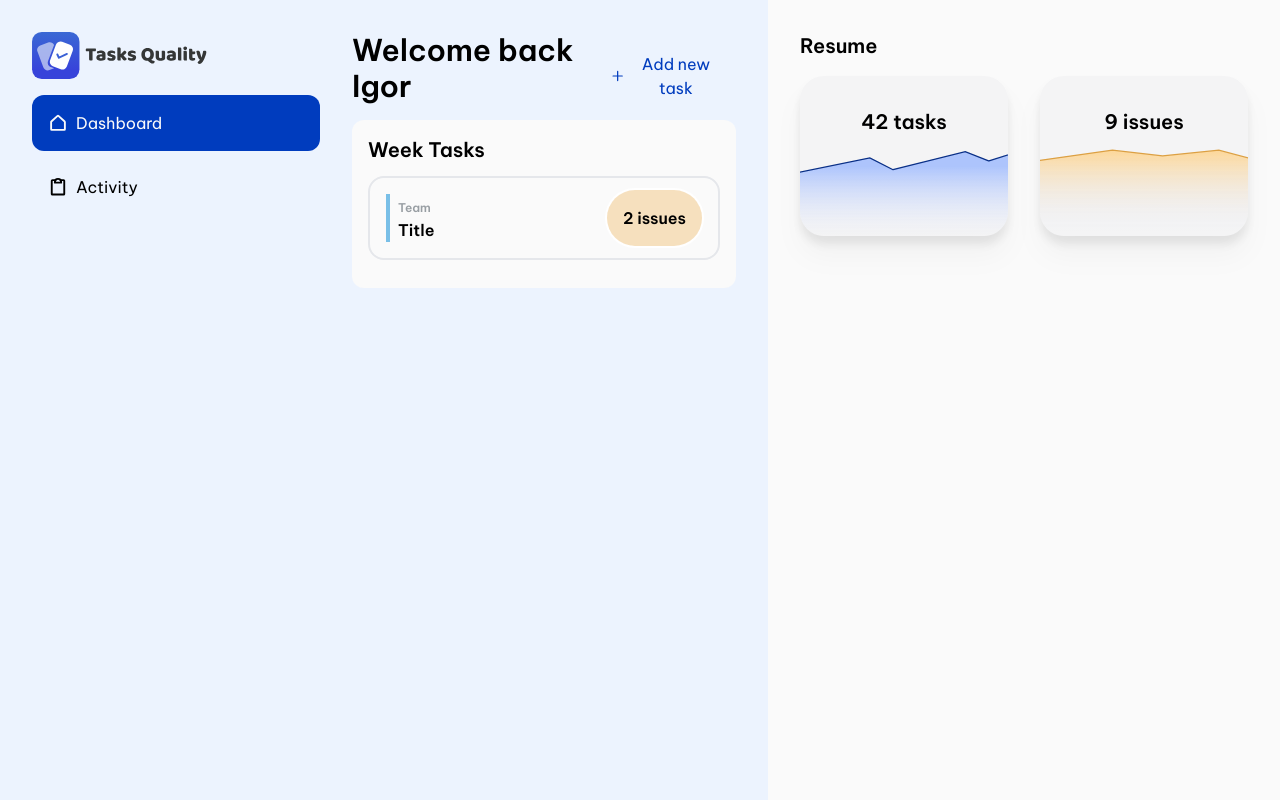
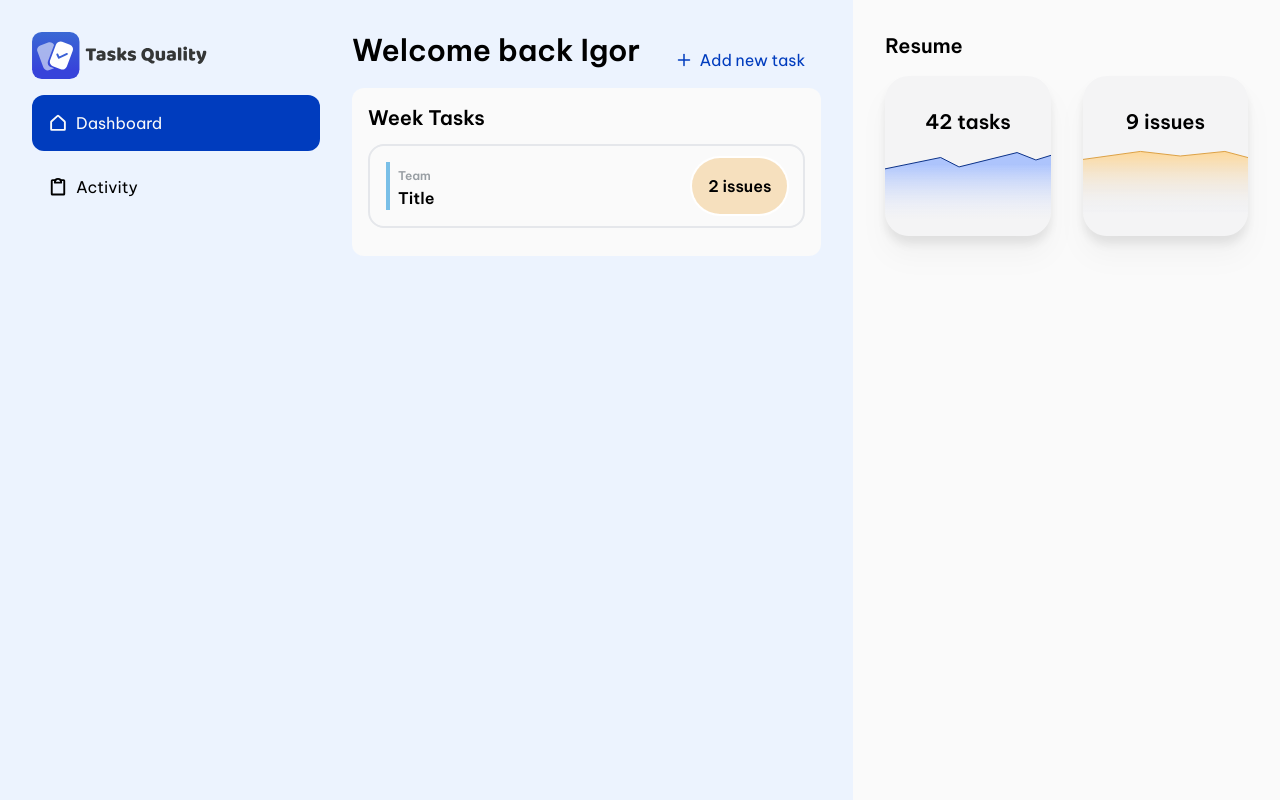
Before and after one commit to falaigor/tasks-quality-web, a React (Vite) app: page / in a window 1280 px wide. Built offline with nearby package versions, Linux system fonts and the light colour scheme.

Commit message:
atulizacao largura ResumeBar

```diff
--- a/src/components/Resume/index.tsx
+++ b/src/components/Resume/index.tsx
@@ -1,6 +1,6 @@
 export const Resume = () => {
   return (
-    <div className="max-w-lg w-full h-screen bg-zinc-50 p-8 flex flex-col">
+    <div className="w-2/6 h-screen bg-zinc-50 p-8 flex flex-col">
       <span className="text-xl font-bold pb-4">Resume</span>
       <div className="flex gap-8">
         <div className="bg-zinc-100 drop-shadow-xl w-1/2 h-40 bg-[url('/chart-up.svg')] bg-cover bg-no-repeat bg-center rounded-3xl p-8 text-center">
```
